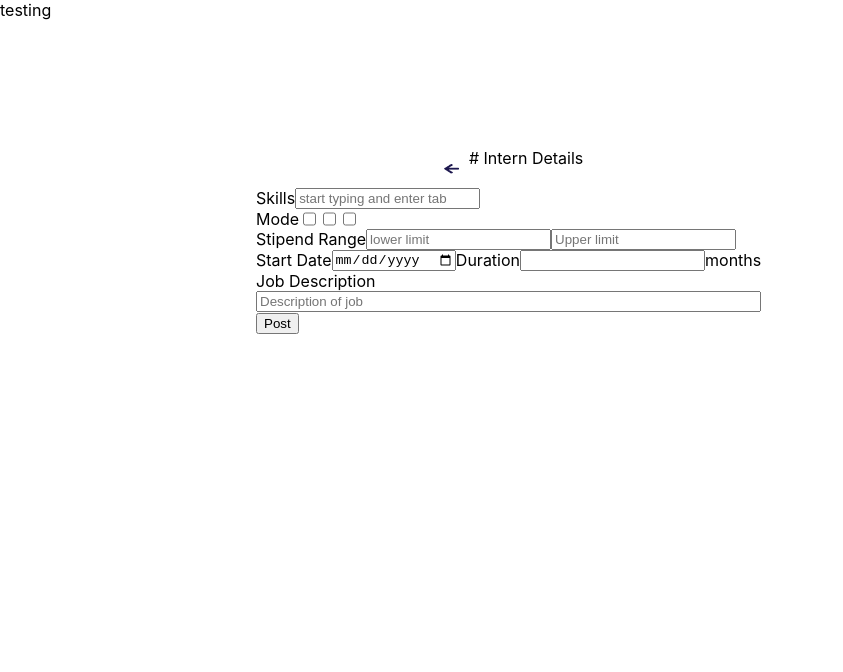
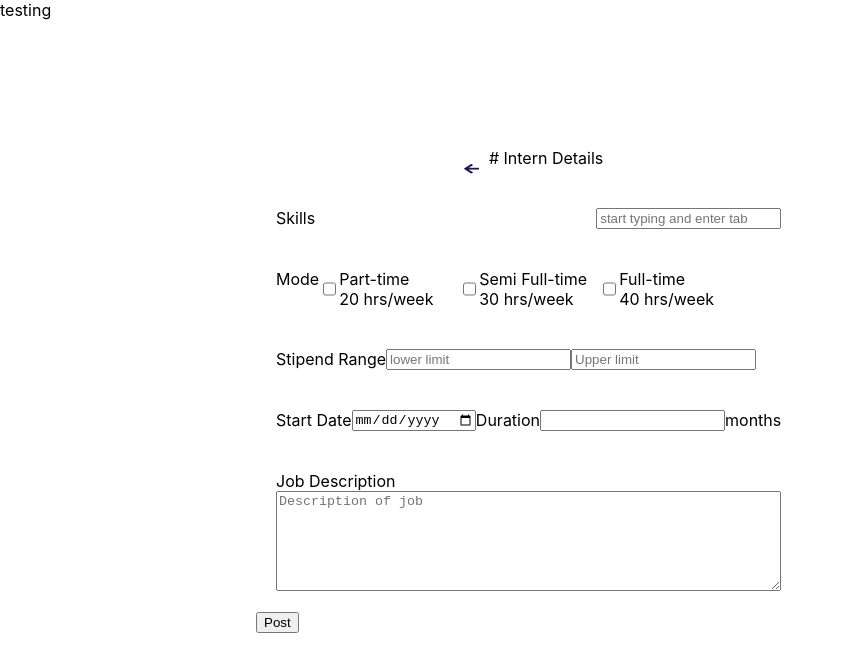
Before and after one commit to Rucha1499/Job-posting-frontend, a Next.js app: page /test in a window 1280 px wide. Both pictures are taken after a click on the button "NEXT". Shown: the top 672 px of the page, without its empty margins (0-843 px from the left). Built offline with nearby package versions, Linux system fonts and the light colour scheme.

Commit message:
minor css changes and creates component for mode of job checkbox input

```diff
--- a/components/JobModalOne/JobModalOne.module.css
+++ b/components/JobModalOne/JobModalOne.module.css
@@ -25,9 +25,7 @@
 }
 
 .input {
-    display: flex;
-    flex-direction: row;
-    justify-content: flex-end;
+   margin-left: auto;
 }
 
 
--- a/components/JobModalOne/index.js
+++ b/components/JobModalOne/index.js
@@ -15,7 +15,7 @@ const JobModalOne = () => {
             <div className={styles.title}>
               <label className={styles.label} htmlFor="job-title">
                 Job Title
-                <input className={styles.input} type="text" id="job-title" name="job-title" placeholder="Enter the job location" />
+                <input className={styles.input} type="text" id="job-title" name="job-title" placeholder="Enter the job title" />
               </label>
             </div>
             <div className={styles.location}>
--- a/components/JobModalTwo/JobModalTwo.module.css
+++ b/components/JobModalTwo/JobModalTwo.module.css
@@ -13,7 +13,11 @@
 
 .backArrow {
     padding: 10px;
-    float: left;
+}
+
+.skillInput {
+    display:flex ;
+    margin-left: auto;
 }
 
 .tilte {
@@ -23,9 +27,21 @@
 .skill, .mode, .stipendRange, .duration {
     display: flex;
     flex-direction: row;
+    padding: 20px;
 }
 
 .description {
     display: flex;
     flex-direction: column;
+    padding: 20px;
 }
+
+.input {
+    overflow-y: scroll;
+    height:100px;
+}
+
+.modeCardHolder {
+    display: flex;
+    flex-direction: row;
+}
--- a/components/JobModalTwo/index.js
+++ b/components/JobModalTwo/index.js
@@ -1,5 +1,6 @@
 import Image from 'next/image';
 import styles from './JobModalTwo.module.css';
+import ModeCard from '../ModeCard/modeCard';
 
 const JobModalTwo = ({ toggleDetails }) => (
   <div className={styles.mainContainer}>
@@ -15,17 +16,19 @@ const JobModalTwo = ({ toggleDetails }) => (
       <p className={styles.title}># Intern Details</p>
     </div>
     <div className={styles.skill}>
-      <p>Skills</p>
-      <input type="text" placeholder="start typing and enter tab" />
+      <p className={styles.subTitle}>Skills</p>
+      <input className={styles.skillInput} type="text" placeholder="start typing and enter tab" />
     </div>
     <div className={styles.mode}>
-      <p>Mode</p>
-      <input type="checkbox" />
-      <input type="checkbox" />
-      <input type="checkbox" />
+      <p className={styles.subTitle}>Mode</p>
+      <div className={styles.modeCardHolder}>
+        <ModeCard modeType="Part-time" duration="20 hrs/week" />
+        <ModeCard modeType="Semi Full-time" duration="30 hrs/week" />
+        <ModeCard modeType="Full-time" duration="40 hrs/week" />
+      </div>
     </div>
     <div className={styles.stipendRange}>
-      <p>Stipend Range</p>
+      <p className={styles.subTitle}>Stipend Range</p>
       <input type="number" placeholder="lower limit" />
       <input type="number" placeholder="Upper limit" />
     </div>
@@ -38,7 +41,7 @@ const JobModalTwo = ({ toggleDetails }) => (
     </div>
     <div className={styles.description}>
       <p>Job Description</p>
-      <input type="text" placeholder="Description of job" />
+      <textarea className={styles.input} type="text" placeholder="Description of job" />
     </div>
     <div className={styles.button}>
       <button type="submit">Post</button>
--- /dev/null
+++ b/components/ModeCard/ModeCard.module.css
@@ -0,0 +1,11 @@
+.maincontainer {
+    display: flex;
+    flex-direction: row;
+    height:40px;
+    width: 140px;
+}
+
+.title {
+    display: flex;
+    flex-direction: column;
+}
--- /dev/null
+++ b/components/ModeCard/modeCard.js
@@ -0,0 +1,13 @@
+import styles from './ModeCard.module.css';
+
+const ModeCard = ({ modeType, duration }) => (
+  <div className={styles.maincontainer}>
+    <input type="checkbox" />
+    <div className={styles.title}>
+      <p>{modeType}</p>
+      <p>{duration}</p>
+    </div>
+  </div>
+);
+
+export default ModeCard;
```
